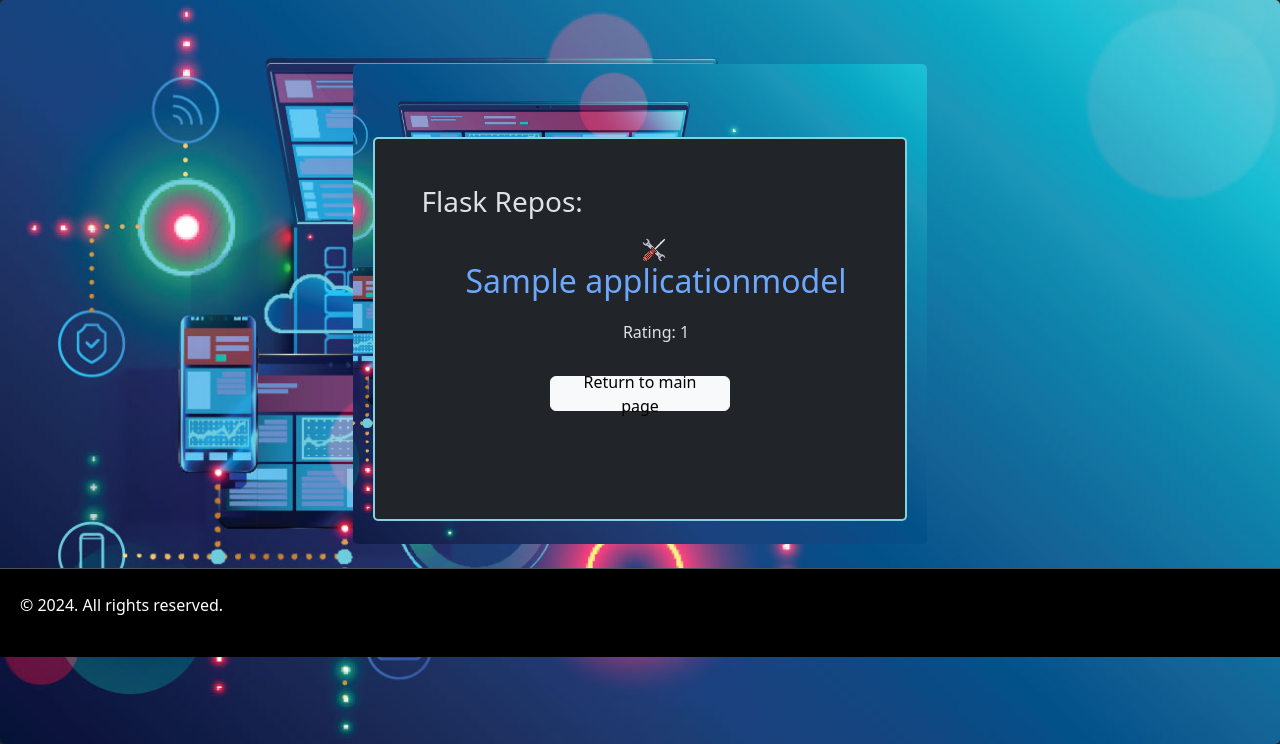
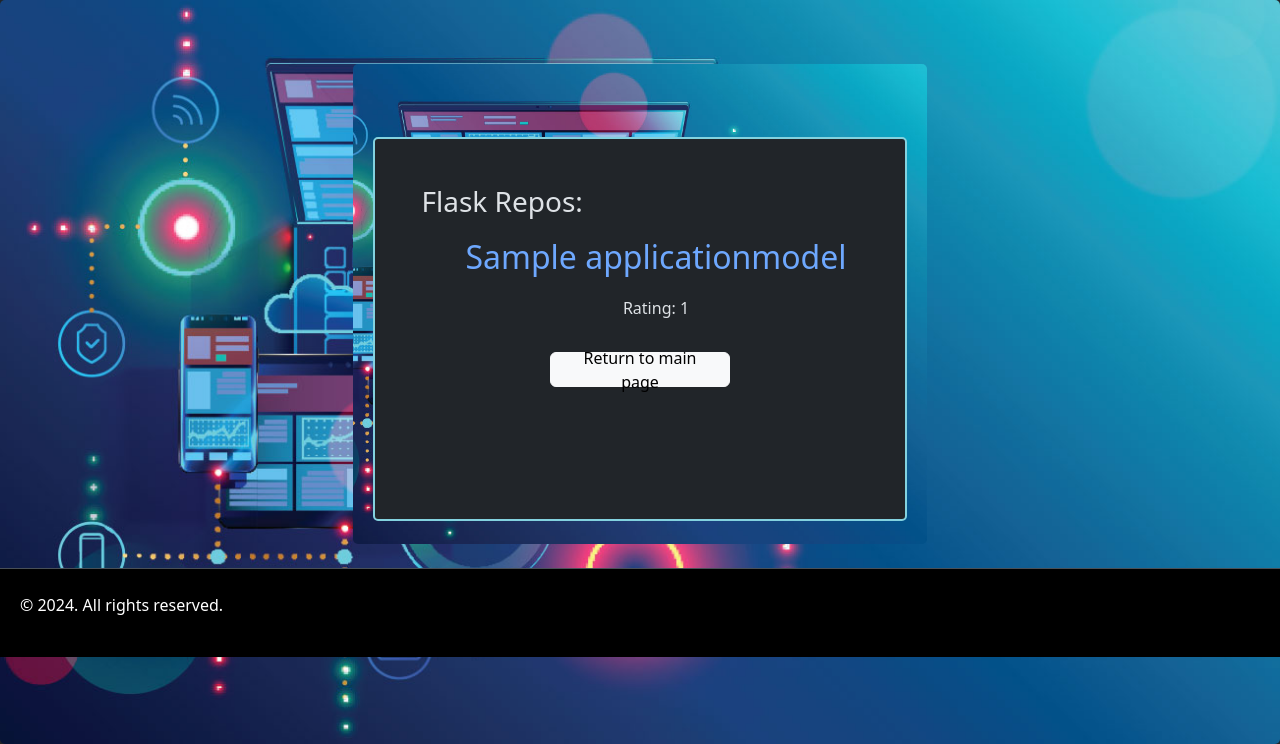
Before and after one commit to evgenievp/web-portfolio-page, a Django app: template templates/flask_repos.html in a window 1280 px wide. Shown: the part 56-800 px from the top of the page. Run offline with Django 5.2, Linux system fonts and the light colour scheme; tables that the repository leaves empty hold one stand-in row (values such as "Sample post"); the template is opened without the code that fills it: values that come from a table or form of the project are taken from there, most other values are stand-ins (such as "Sample title", 1, 10 or a date in 2020).

Commit message:
Flask page.

```diff
--- a/templates/flask_repos.html
+++ b/templates/flask_repos.html
@@ -15,7 +15,6 @@
                                 <li>
                                     <a href="{% url 'display project' item.pk %}">
                                         <div class="display-inline">
-                                            <img src="{% static '../media/images/service.png' %}" alt="service icon">
                                             <h2>{{ item.title }}</h2>
                                         </div>
                                     </a>
```
